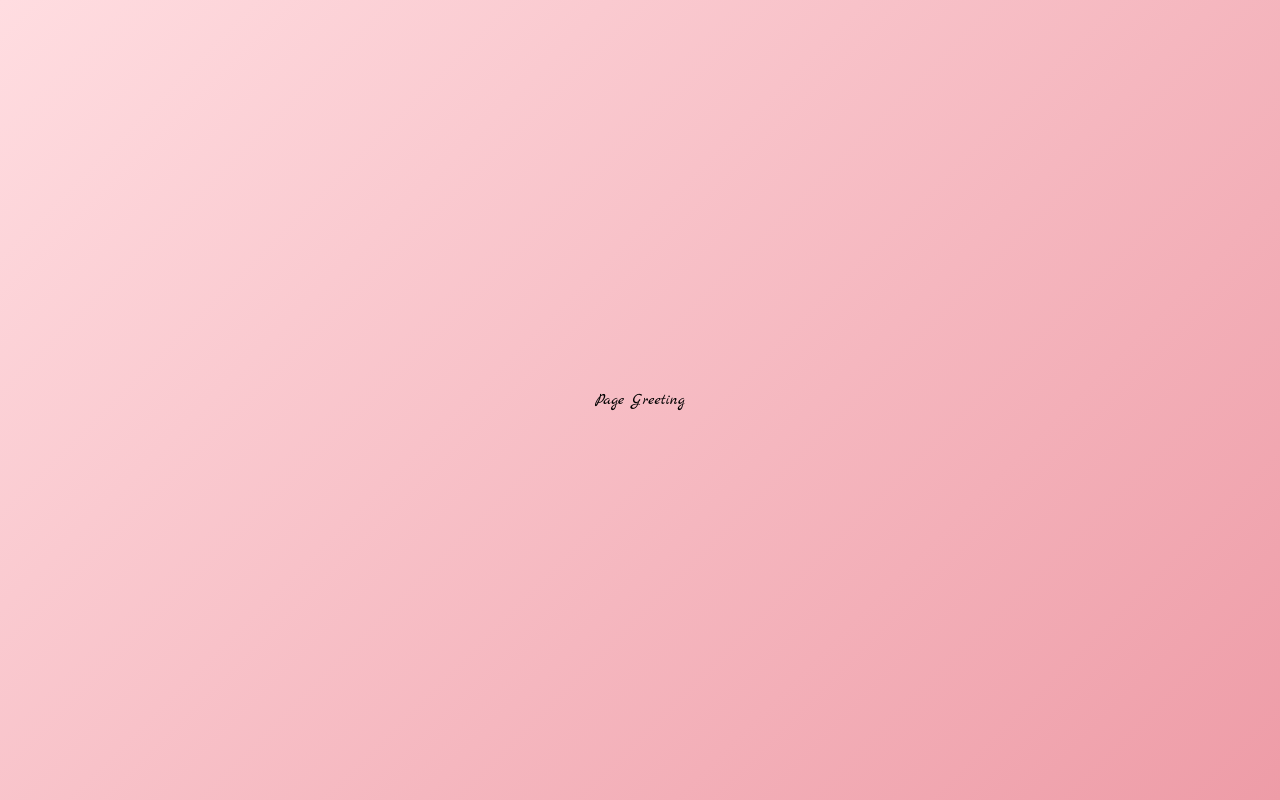
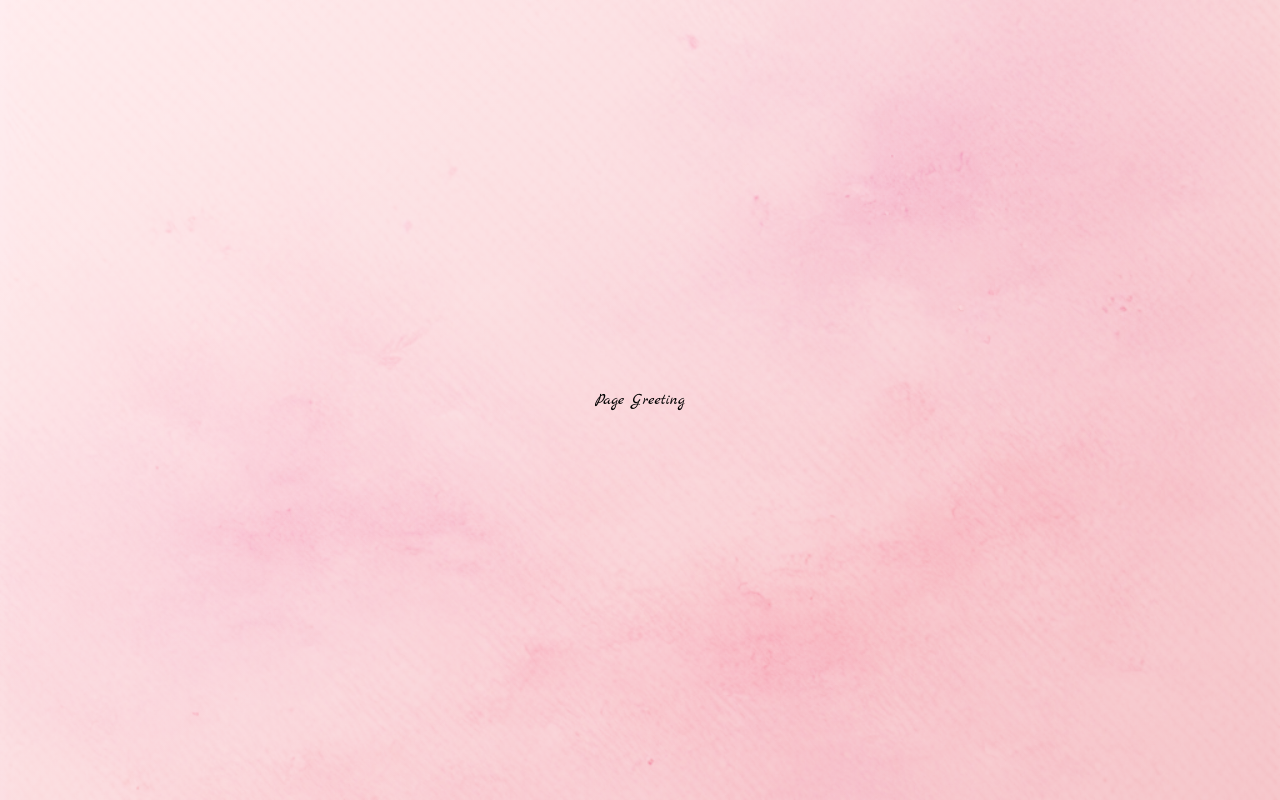
Before and after one commit to Aleksstepanov/8march, a Vue app: page /greeting in a window 1280 px wide. Built offline with nearby package versions, Linux system fonts and the light colour scheme.

Commit message:
add style for main layout

```diff
--- /dev/null
+++ b/src/components/animated-blobs/AnimatedBlobs.vue
@@ -0,0 +1,56 @@
+<template>
+  <div class="blobs">
+    <div class="blob"></div>
+    <div class="blob"></div>
+    <div class="blob"></div>
+  </div>
+</template>
+
+<style scoped>
+.blobs {
+  position: fixed;
+  top: 0;
+  left: 0;
+  width: 100vw;
+  height: 100vh;
+  overflow: hidden;
+  z-index: -1;
+}
+
+.blob {
+  position: absolute;
+  width: 300px;
+  height: 300px;
+  background: rgba(255, 183, 197, 0.3);
+  filter: blur(100px);
+  border-radius: 50%;
+  animation: moveBlobs 10s infinite alternate ease-in-out;
+}
+
+.blob:nth-child(1) {
+  top: 10%;
+  left: 20%;
+  animation-delay: 0s;
+}
+
+.blob:nth-child(2) {
+  top: 50%;
+  left: 60%;
+  animation-delay: 2s;
+}
+
+.blob:nth-child(3) {
+  top: 80%;
+  left: 30%;
+  animation-delay: 4s;
+}
+
+@keyframes moveBlobs {
+  0% {
+    transform: scale(1) translateY(0);
+  }
+  100% {
+    transform: scale(1.2) translateY(-30px);
+  }
+}
+</style>
--- /dev/null
+++ b/src/components/animated-blobs/index.ts
@@ -0,0 +1 @@
+export { default as AnimatedBlobs } from './AnimatedBlobs.vue'
--- a/src/layouts/main-layout/MainLayout.vue
+++ b/src/layouts/main-layout/MainLayout.vue
@@ -1,10 +1,12 @@
 <template>
   <div class="layout">
+    <AnimatedBlobs />
     <router-view />
   </div>
 </template>
 <script setup lang="ts">
 import { RouterView } from 'vue-router'
+import { AnimatedBlobs } from '@/components/animated-blobs'
 </script>
 <style scoped>
 @import './styles.css';
--- a/src/layouts/main-layout/styles.css
+++ b/src/layouts/main-layout/styles.css
@@ -3,5 +3,8 @@
   display: flex;
   align-items: center;
   justify-content: center;
-  background: linear-gradient(135deg, #ffdde1, #ee9ca7);
+  background-image: url('@/assets/img/background.webp'), linear-gradient(135deg, #ffdde1, #ee9ca7);
+  background-blend-mode: soft-light;
+  background-size: cover;
+  background-position: center;
 }
```
Also changed, not shown: src/assets/img/background.webp (added).
